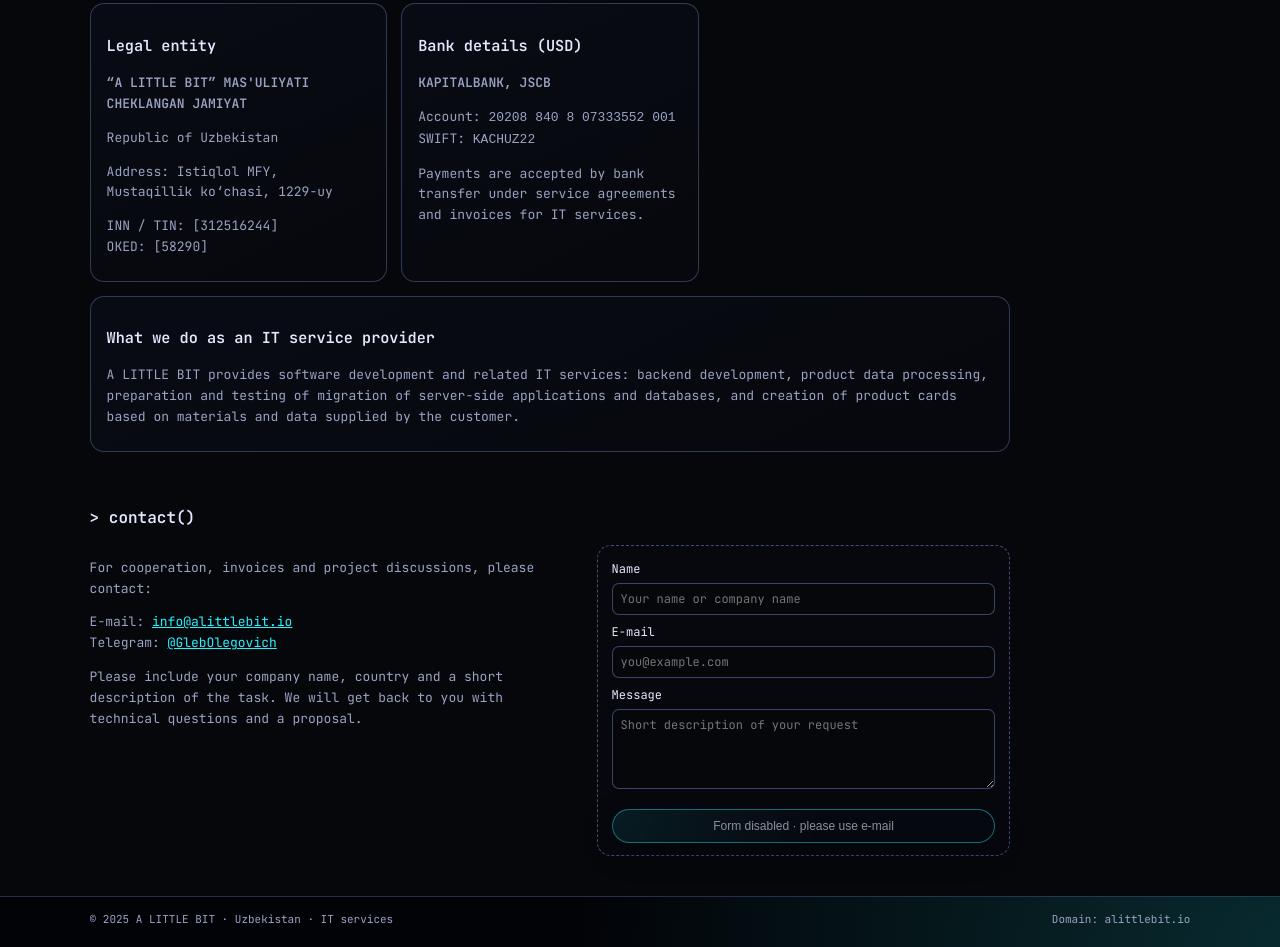
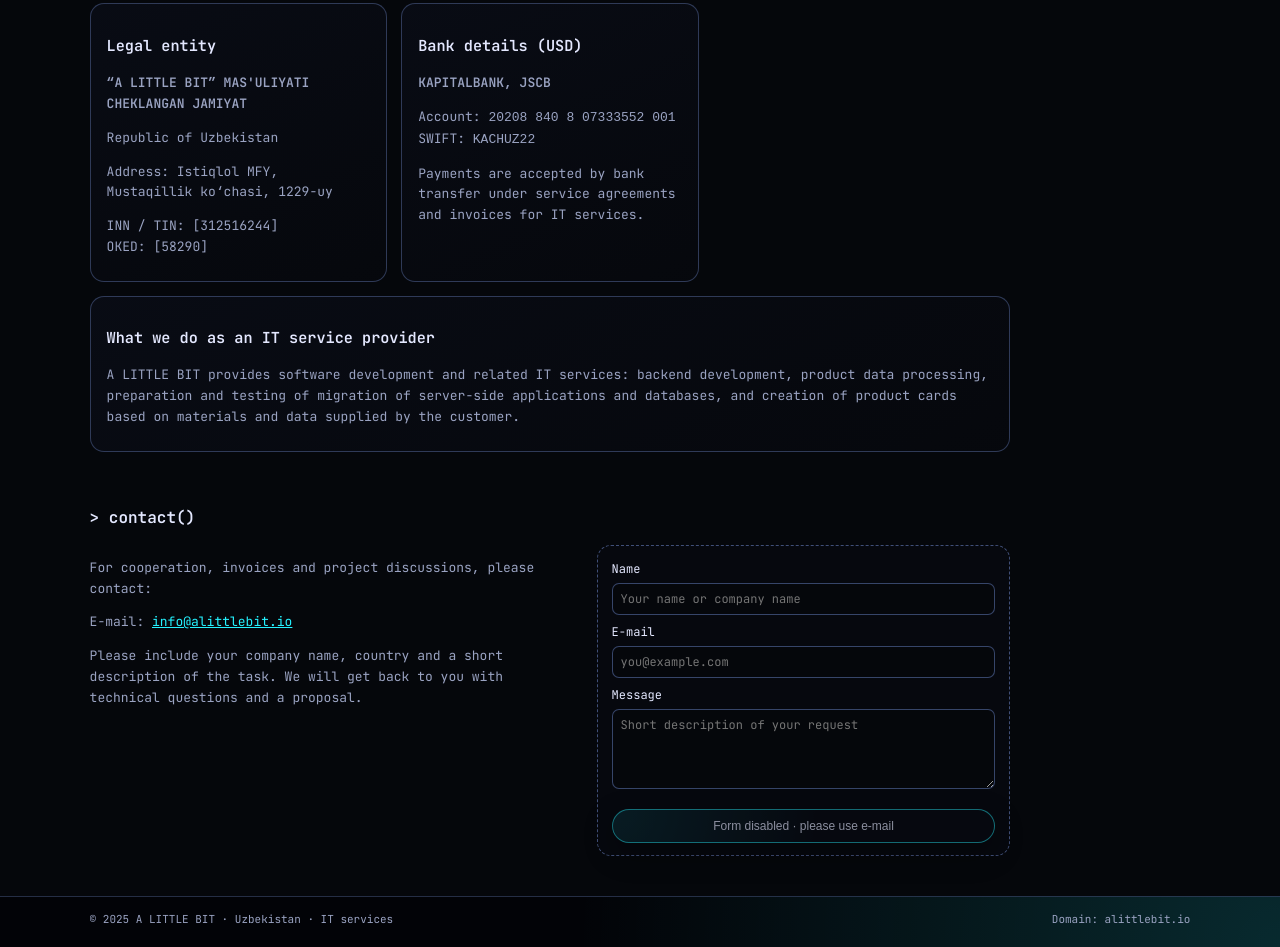
Before and after one commit to Gleb7olegovich/alittlebit-website, a plain HTML site: page index.html in a window 1280 px wide. Shown: the part 1569-2516 px from the top of the page. Drawn offline with Linux system fonts and the light colour scheme.

Commit message:
Update index.html

```diff
--- a/index.html
+++ b/index.html
@@ -172,7 +172,6 @@
           </p>
           <p class="mono">
             E-mail: <a href="mailto:info@alittlebit.io">info@alittlebit.io</a><br>
-            Telegram: <a href="https://t.me/your_username" target="_blank">@GlebOlegovich</a>
           </p>
           <p class="hint">
             Please include your company name, country and a short description
```
